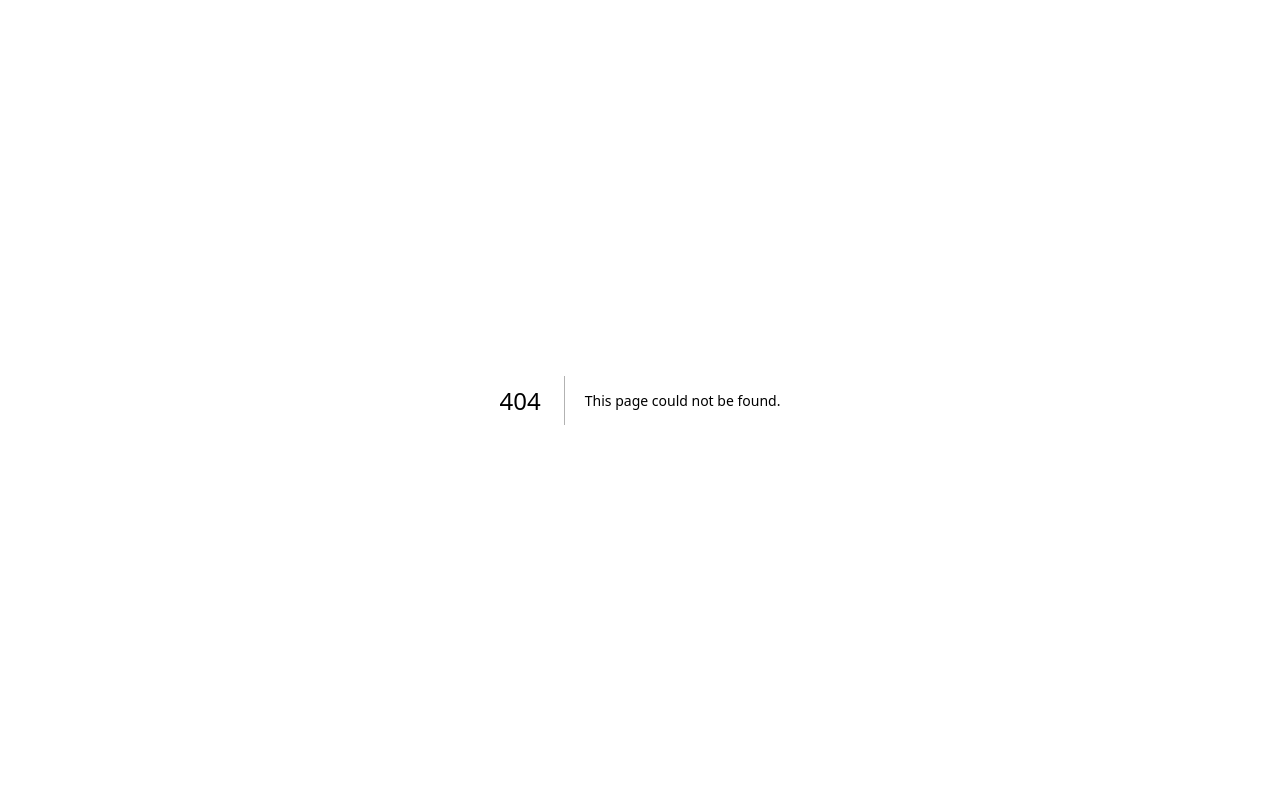
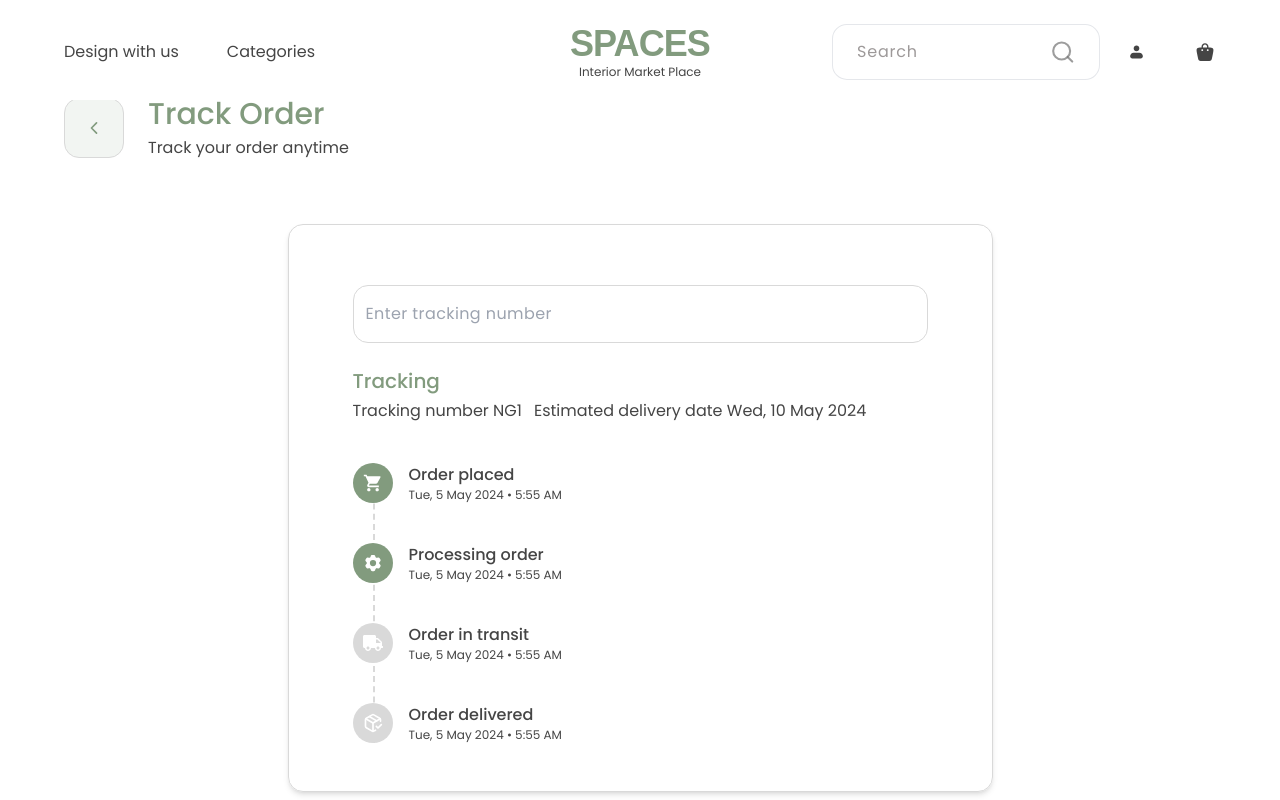
Before and after one commit to jola-blvhk/spaces-interior-marketplace, a Next.js app: page /trackorder/1 in a window 1280 px wide. Before the commit this address had no page. Shown: the top 800 px of the page. Built offline with nearby package versions, Linux system fonts and the light colour scheme; a web font is replaced by a local one.

Commit message:
tracking

```diff
--- a/src/app/layout.tsx
+++ b/src/app/layout.tsx
@@ -40,6 +40,10 @@ export default function RootLayout({
             name="viewport"
             content="width=device-width, initial-scale=1.0"
           />
+          <link
+            rel="stylesheet"
+            href="https://cdnjs.cloudflare.com/ajax/libs/font-awesome/5.15.4/css/all.min.css"
+          />
         </Head>
       </Head>
       <html lang="en">
--- /dev/null
+++ b/src/app/trackorder/[id]/page.tsx
@@ -0,0 +1,30 @@
+import RootLayout from "@/components/Layout";
+import dynamic from "next/dynamic";
+import Head from "next/head";
+import React from "react";
+const TrackOrderPage = dynamic(() => import("@/components/track-order-page"), {
+  ssr: false,
+});
+
+const TrackOrder = ({
+  params,
+}: {
+  params: {
+    id: string;
+  };
+}) => {
+  return (
+    <>
+      <Head>
+        <title>Track Order | Spaces</title>
+      </Head>
+      <RootLayout>
+        <div className=" pt-20 md:pt-24 ">
+          <TrackOrderPage trackingNumber={params.id} />
+        </div>
+      </RootLayout>
+    </>
+  );
+};
+
+export default TrackOrder;
--- a/src/components/Layout/index.tsx
+++ b/src/components/Layout/index.tsx
@@ -35,6 +35,10 @@ export default function RootLayout({
       <Head>
         <title>Spaces Interior Market Place</title>
         <meta name="viewport" content="width=device-width, initial-scale=1" />
+        <link
+          rel="stylesheet"
+          href="https://cdnjs.cloudflare.com/ajax/libs/font-awesome/5.15.4/css/all.min.css"
+        />
       </Head>
       <html lang="en">
         <body className={` ${poppins.variable} ${megrim.variable}`}>
--- a/src/components/input/input.tsx
+++ b/src/components/input/input.tsx
@@ -19,7 +19,9 @@ const InputField: React.FC<InputFieldProps> = ({
 
   return (
     <div className="text-primary-black-90">
-      <label className="block text-sm  md:text-base mb-1 md:mb-3">{label}</label>
+      <label className="block text-sm  md:text-base mb-1 md:mb-3">
+        {label}
+      </label>
       <div className="relative">
         <input
           className="text-sm md:text-base tracking-wide bg-white focus-within:bg-white appearance-none border border-[#D9D9D9] rounded-[11px] w-full md:rounded-[15px]  px-3 py-3  md:py-4 leading-tight focus:outline-none focus:shadow-outline"
@@ -30,7 +32,6 @@ const InputField: React.FC<InputFieldProps> = ({
           <button
             className="absolute inset-y-0 right-0 flex items-center px-3 text-primary-black-90"
             onClick={togglePasswordVisibility}
-
           >
             {showPassword ? (
               <PiSmileyXEyesBold className="h-6 w-6 text-secondary-green-100" />
--- a/src/components/profile-page/order-status.tsx
+++ b/src/components/profile-page/order-status.tsx
@@ -44,7 +44,7 @@ const OrderStatus: React.FC<OrderStatusProps> = ({
     if (status === "Unsuccessful") {
       // Handle retry logic
     } else if (status === "Ongoing") {
-      // Handle track logic
+      window.location.href = `/trackorder/${orderId}`;
     }
   };
 
--- /dev/null
+++ b/src/components/track-order-page/index.tsx
@@ -0,0 +1,96 @@
+"use client";
+
+import React from "react";
+import TitleHeading from "../products-components/title-heading";
+import InputField from "../input/input";
+import { FaCog, FaTruck, FaCheckCircle } from "react-icons/fa";
+import { MdShoppingCart } from "react-icons/md";
+import { HiCog6Tooth } from "react-icons/hi2";
+import { LuPackageCheck } from "react-icons/lu";
+
+const TrackOrderPage = ({ trackingNumber }: { trackingNumber: String }) => {
+  const steps = [
+    {
+      status: "Order placed",
+      date: "Tue, 5 May 2024",
+      time: "5:55 AM",
+      icon: <MdShoppingCart className="text-xl" />,
+      completed: true,
+    },
+    {
+      status: "Processing order",
+      date: "Tue, 5 May 2024",
+      time: "5:55 AM",
+      icon: <HiCog6Tooth className="text-xl" />,
+      completed: true,
+    },
+    {
+      status: "Order in transit",
+      date: "Tue, 5 May 2024",
+      time: "5:55 AM",
+      icon: <FaTruck className="text-xl" />,
+      completed: false,
+    },
+    {
+      status: "Order delivered",
+      date: "Tue, 5 May 2024",
+      time: "5:55 AM",
+      icon: <LuPackageCheck className="text-xl" />,
+      completed: false,
+    },
+  ];
+
+  return (
+    <div className="padding-section">
+      <div className="max-width-section">
+        <TitleHeading
+          title="Track Order"
+          showBackButton
+          description="Track your order anytime"
+        />
+        <main className=" mt-6 md:mt-16  max-w-[705px] m-auto md:border border-[#D9D9D9] rounded-[15px] md:shadow-md md:py-12 md:px-16 text-primary-black-90  space-y-8 md:space-y-6">
+          <InputField placeholder="Enter tracking number" />
+          <div className="">
+            <h2 className="hidden md:block text-secondary-green-100 mb-1 text-lg md:text-xl font-medium">
+              Tracking
+            </h2>
+            <div className="grid lg:flex items-center gap-0.5 md:gap-x-3">
+              <p>Tracking number NG{trackingNumber} </p>
+              <p>Estimated delivery date Wed, 10 May 2024</p>
+            </div>
+            <div className="relative">
+              <div className="absolute border-l-[2px] border-dashed border-[#D9D9D9] left-5 top-0 h-full"></div>
+              {steps.map((step, index) => (
+                <div key={index} className="flex items-center mt-10">
+                  <div
+                    className={`flex-shrink-0 w-10 h-10 rounded-full text-white flex items-center justify-center z-10 ${
+                      step.completed
+                        ? " bg-secondary-green-100"
+                        : "bg-[#D9D9D9]"
+                    }`}
+                  >
+                    {step.icon}
+                  </div>
+                  <div className="ml-4 text-primary-black-90">
+                    <h4
+                      className={`text-base font-medium ${
+                        step.completed ? "" : ""
+                      }`}
+                    >
+                      {step.status}
+                    </h4>
+                    <p className="text-xs text-gr">
+                      {step.date} • {step.time}
+                    </p>
+                  </div>
+                </div>
+              ))}
+            </div>
+          </div>
+        </main>
+      </div>
+    </div>
+  );
+};
+
+export default TrackOrderPage;
```
